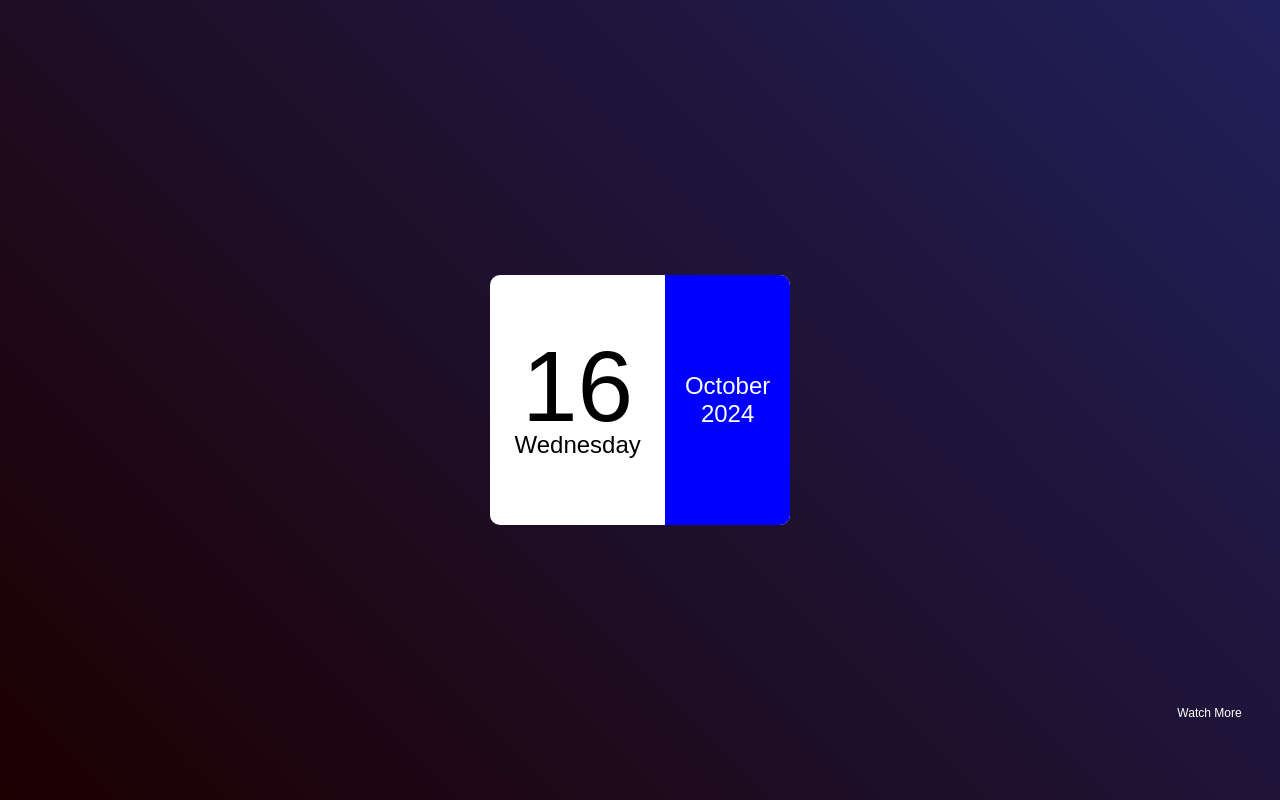
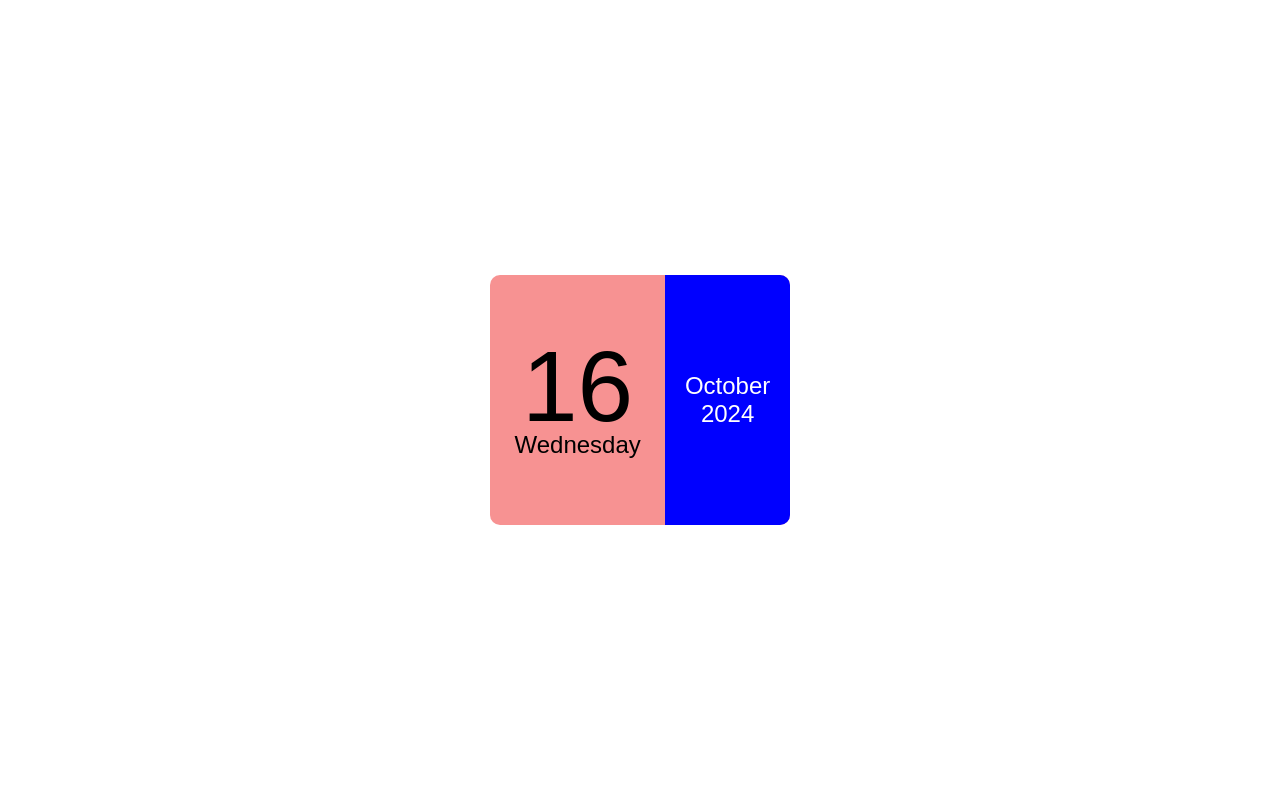
Before and after one commit to HelenOwel/mini-calender, a plain HTML site: page index.html in a window 1280 px wide. Drawn offline with Linux system fonts and the light colour scheme.

Commit message:
initial-commit

```diff
--- a/style.css
+++ b/style.css
@@ -7,7 +7,7 @@
 .calender{
     width: 100%;
     min-height: 100vh;
-    background: linear-gradient(45deg, #1d0000, #20205b);
+    background: #fff;
     display: flex;
     align-items: center;
     justify-content: center;
@@ -15,7 +15,7 @@
 .calendar{
     width: 300px;
     height: 250px;
-    background: #fff;
+    background: #f79292;
     display: flex;
     align-items: center;
     border-radius: 10px;
```
